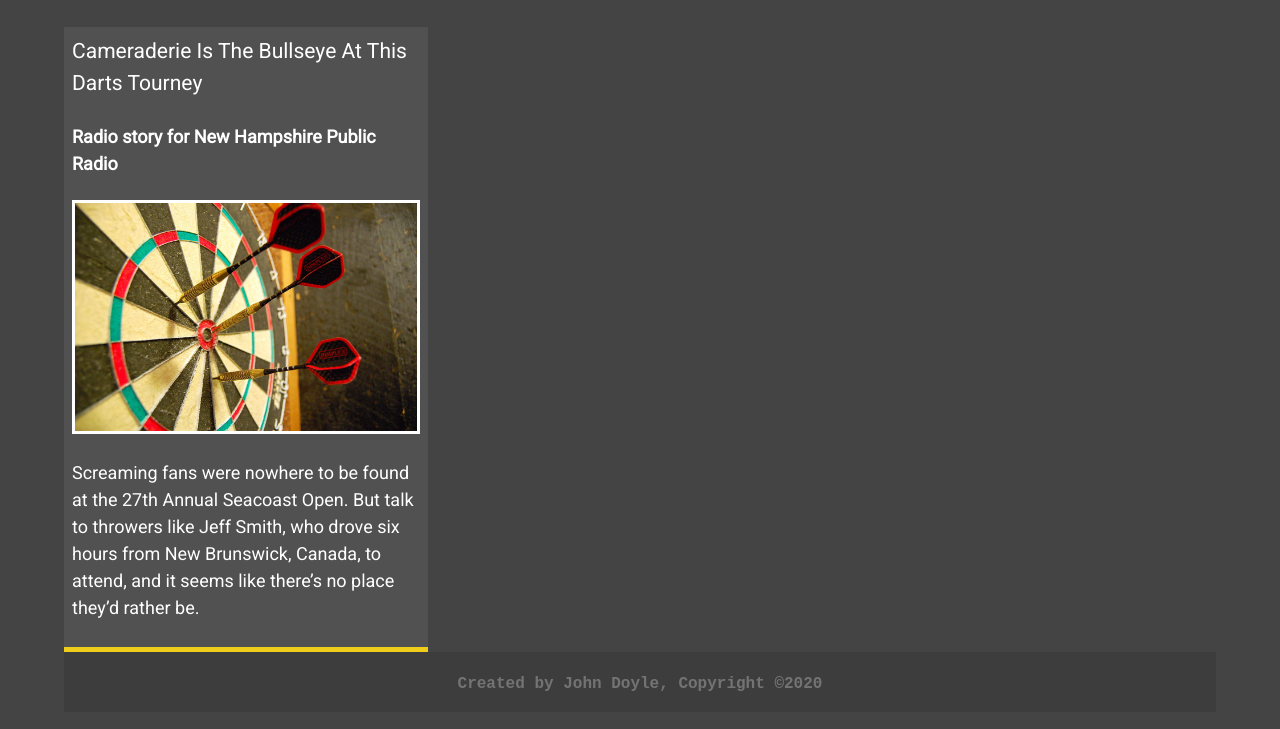
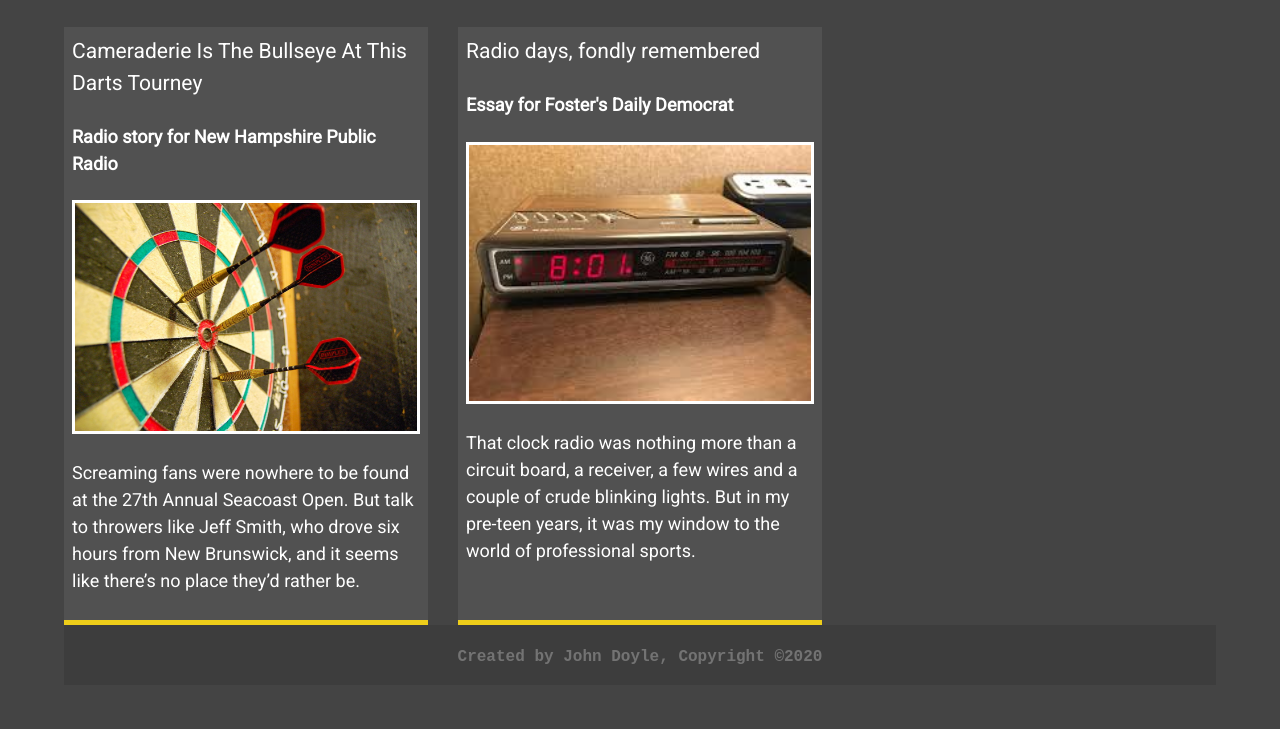
Before and after one commit to johndoyle603/sassPortfolio3, a website: page about.html in a window 1280 px wide. Shown: the part 585-1314 px from the top of the page. Drawn offline with Linux system fonts and the light colour scheme.

Commit message:
Added item to bio page

```diff
--- a/about.html
+++ b/about.html
@@ -83,10 +83,22 @@
           <h4>Radio story for New Hampshire Public Radio</h4>
           <img src="dist/img/darts2.jpg" alt="darts">
           <p>
-            Screaming fans were nowhere to be found at the 27th Annual Seacoast Open.  But talk to throwers like Jeff Smith, who drove six hours from New Brunswick, Canada, to attend, and it seems like there’s  no place they’d rather be.
+            Screaming fans were nowhere to be found at the 27th Annual Seacoast Open. But talk to throwers like Jeff Smith, who drove six hours from New Brunswick, and it seems like there’s no place they’d rather be.
           </p>
 
         </div>
+
+        <div class="job job-2">
+
+          <h3> <a href="https://www.fosters.com/article/20150707/sports/150709434">Radio days, fondly remembered</a></h3>
+          <h4>Essay for Foster's Daily Democrat</h4>
+          <img src="dist/img/radio.jpg" alt="clock radio">
+          <p>
+            That clock radio was nothing more than a circuit board, a receiver, a few wires and a couple of crude blinking lights. But in my pre-teen years, it was my window to the world of professional sports.
+          </p>
+
+        </div>
+
 
         <!-- <div class="job">
 
--- a/scss/main.scss
+++ b/scss/main.scss
@@ -111,9 +111,13 @@ main {
 
   .job-1 {
     grid-area: job1;
-    font-family: "Courier New", Courier, monospace;
     font-size: large;
     font-family: "Roboto", sans-serif;
+    &:hover {
+      opacity: 0.5;
+      border-color: $secondary-color;
+      @include easeOut;
+    }
 
     img {
       width: 100%;
@@ -129,7 +133,19 @@ main {
 
   .job-2 {
     grid-area: job2;
-    font-family: "Courier New", Courier, monospace;
+    font-size: large;
+    font-family: "Roboto", sans-serif;
+
+    img {
+      width: 100%;
+      border: 3px #fff solid;
+
+      &:hover {
+        opacity: 0.5;
+        border-color: $secondary-color;
+        @include easeOut;
+      }
+    }
   }
 
   .job-3 {
```
Also changed, not shown: dist/css/main.css, dist/img/radio.jpg (added), 1 other file.
